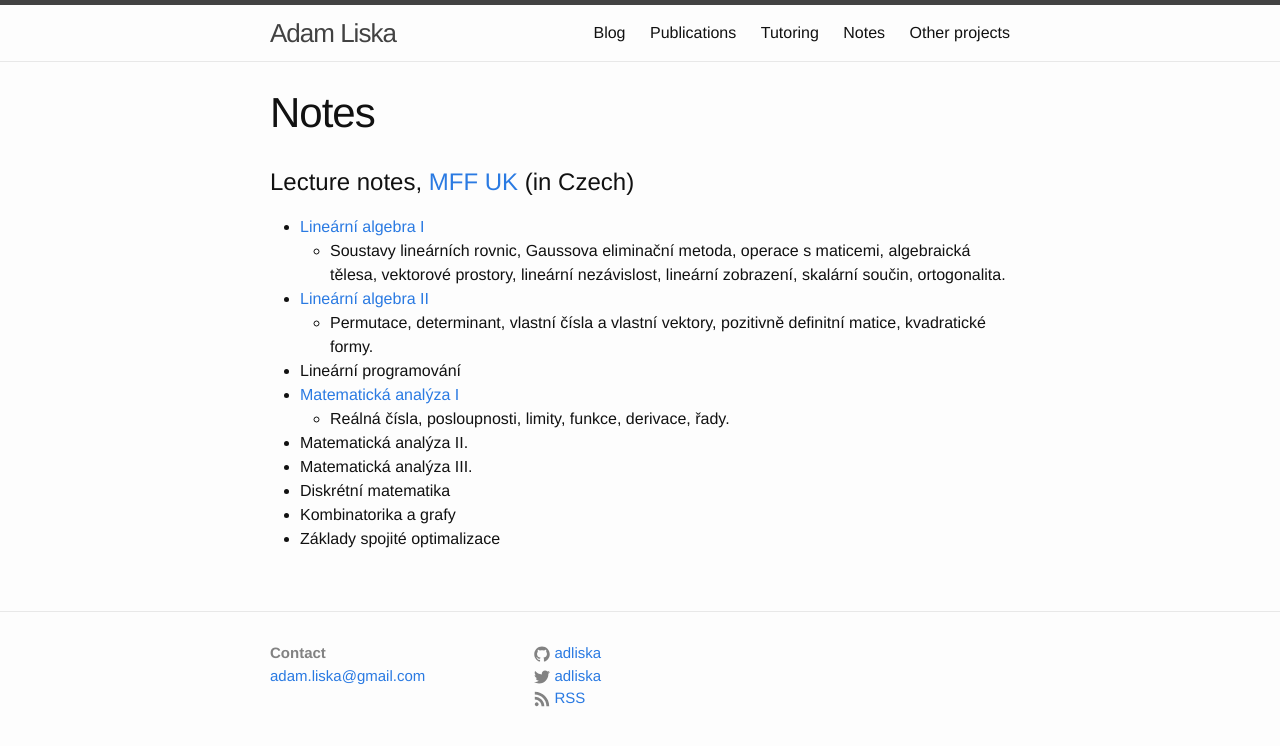
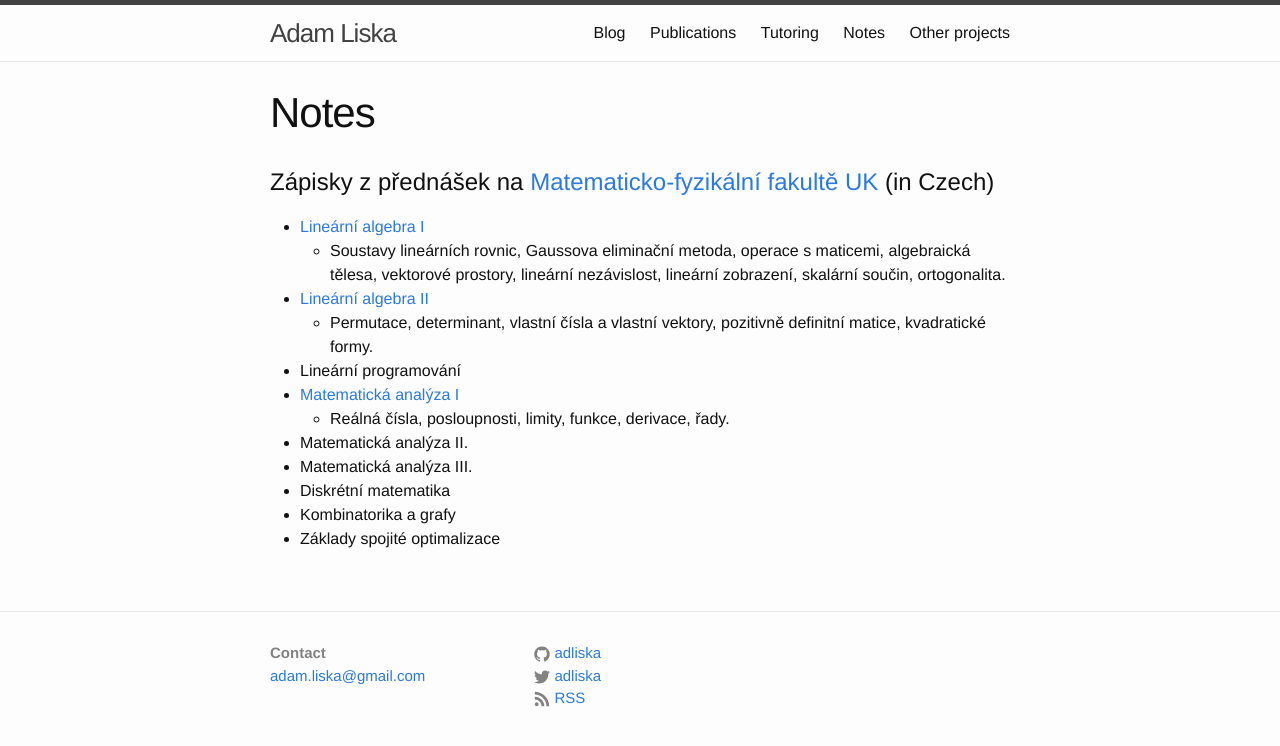
Before and after one commit to adliska/adliska.github.io, a Jekyll site: the page built from notes.md, in a window 1280 px wide. Shown: the top 746 px of the page. Built offline with Jekyll 4.4.1, drawn with Linux system fonts in a browser that asks for light colours.

Commit message:
notes page update

```diff
--- a/notes.md
+++ b/notes.md
@@ -4,7 +4,8 @@ title: Notes
 permalink: /notes/
 ---
 
-# Lecture notes, [MFF UK](http://www.mff.cuni.cz/to.en/) (in Czech)
+# Zápisky z přednášek na [Matematicko-fyzikální fakultě UK](http://www.mff.cuni.cz/to.en/) (in Czech)
+
 * [Lineární algebra I]({{site.baseurl}}/downloads/notes/linearni_algebra_I.pdf)
   * Soustavy lineárních rovnic, Gaussova eliminační metoda, operace s maticemi,
 algebraická tělesa, vektorové prostory, lineární nezávislost, lineární zobrazení,
```
Also changed, not shown: 4 other files.
